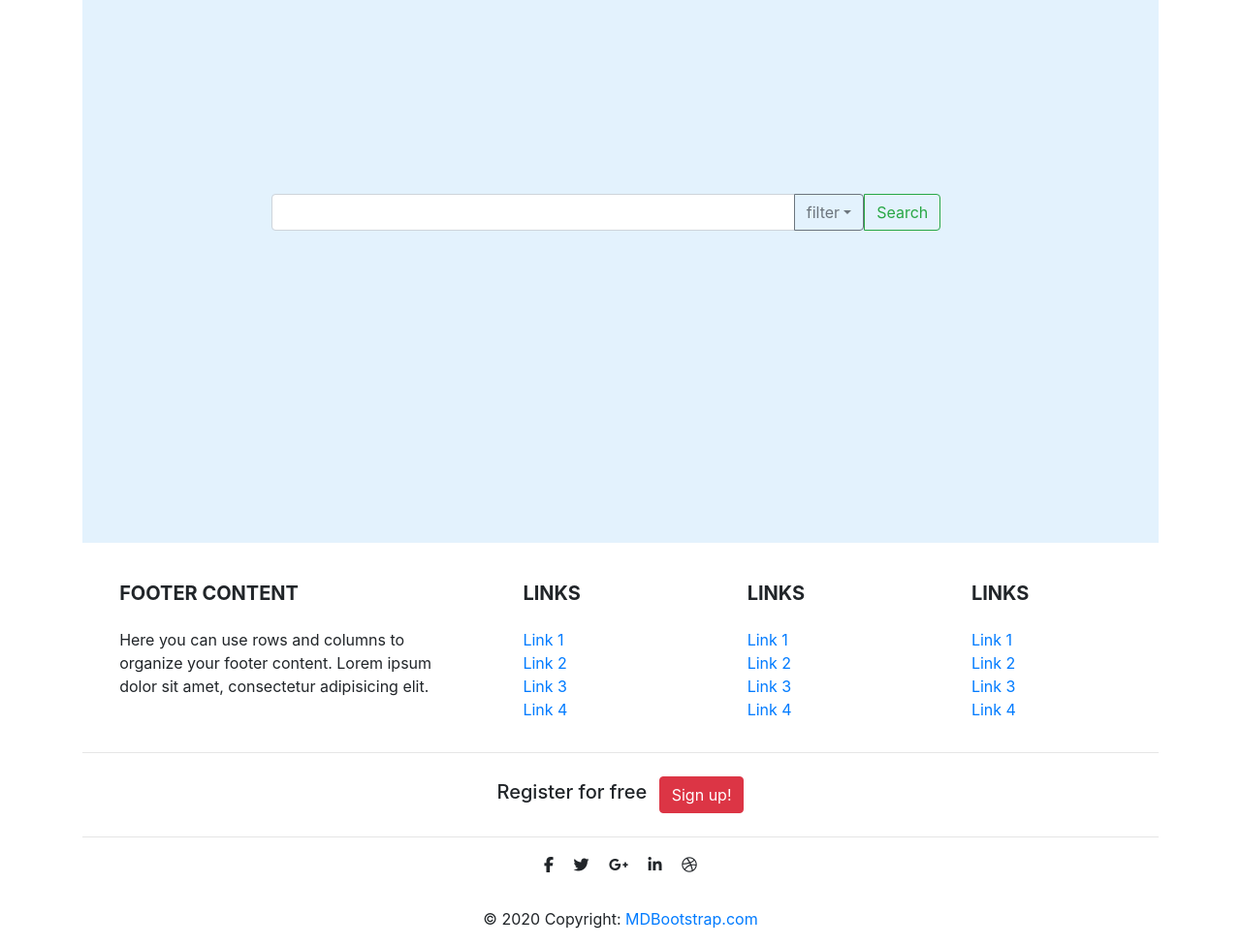
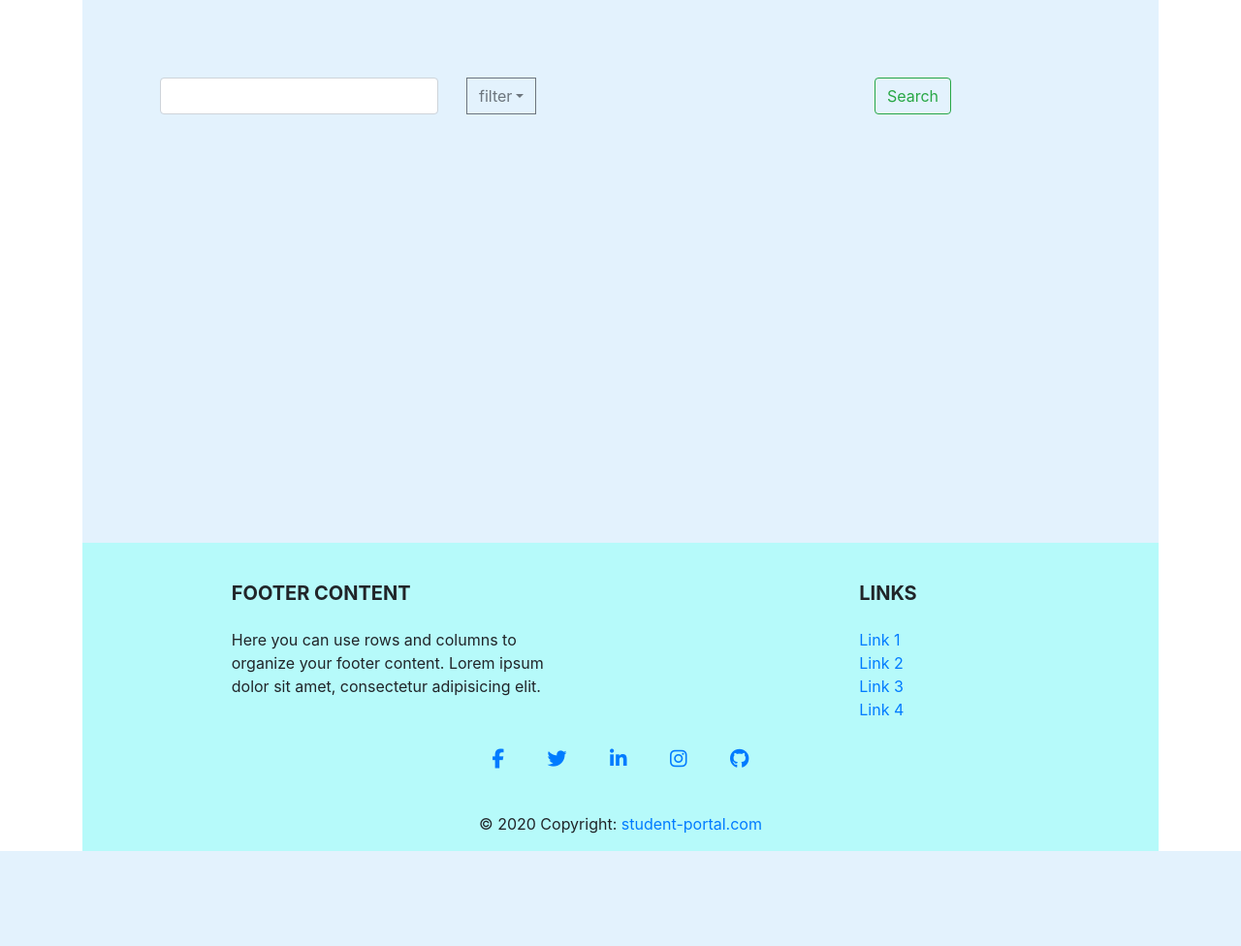
Before and after one commit to sagarsangwan/student-portal, a Flask app: page / in a window 1280 px wide. Shown: the part 56-1032 px from the top of the page at 97% size. After the commit the page ends 934 px from the top, so only its background shows below. Run offline with Flask 2, Linux system fonts and the light colour scheme; some libraries are stand-ins or nearby versions.

Commit message:
style changes in navbar and search page

```diff
--- a/templates/components/footer.html
+++ b/templates/components/footer.html
@@ -1,32 +1,20 @@
-<!-- Footer -->
-<footer class="page-footer font-small stylish-color-dark pt-4">
-
-    <!-- Footer Links -->
+<style>
+    .footer{
+        background: rgb(182, 250, 250);
+    }
+</style>
+<footer class="page-footer footer font-small stylish-color-dark pt-4">
     <div class="container text-center text-md-left">
-
-      <!-- Grid row -->
         <div class="row">
-
-        <!-- Grid column -->
-        <div class="col-md-4 mx-auto">
-
-          <!-- Content -->
+            <div class="col-sm-6 col-md-4 mx-auto">
                 <h5 class="font-weight-bold text-uppercase mt-3 mb-4">Footer Content</h5>
                 <p>Here you can use rows and columns to organize your footer content. Lorem ipsum dolor sit amet,
                     consectetur
-            adipisicing elit.</p>
-
+                    adipisicing elit.
+                </p>
             </div>
-        <!-- Grid column -->
-
-        <hr class="clearfix w-100 d-md-none">
-
-        <!-- Grid column -->
-        <div class="col-md-2 mx-auto">
-
-          <!-- Links -->
+            <div class="col-sm-2 col-md-2 mx-auto">
                 <h5 class="font-weight-bold text-uppercase mt-3 mb-4">Links</h5>
-
                 <ul class="list-unstyled">
                     <li>
                         <a href="#!">Link 1</a>
@@ -43,116 +31,36 @@
                 </ul>
 
             </div>
-        <!-- Grid column -->
 
-        <hr class="clearfix w-100 d-md-none">
 
-        <!-- Grid column -->
-        <div class="col-md-2 mx-auto">
+        </div>
 
-          <!-- Links -->
-          <h5 class="font-weight-bold text-uppercase mt-3 mb-4">Links</h5>
-
-          <ul class="list-unstyled">
-            <li>
-              <a href="#!">Link 1</a>
+        <ul class="list-unstyled list-inline text-center">
+            <li class="list-inline-item">
+                <a href="https://www.facebook.com/sagar.sangwan.902" target="_blank" class="btn-floating btn-lg btn-fb"
+                    type="button" role="button"><i class="fab fa-facebook-f"></i></a>
             </li>
-            <li>
-              <a href="#!">Link 2</a>
+            <li class="list-inline-item">
+                <a href="https://twitter.com/sagar_sangwan01?t=SLoQDBtPPv-blDdL6NwOaw&s=08" target="_blank"
+                    class="btn-floating btn-lg btn-tw" type="button" role="button"><i class="fab fa-twitter"></i></a>
             </li>
-            <li>
-              <a href="#!">Link 3</a>
+            <li class="list-inline-item">
+                <a href="https://www.linkedin.com/in/sagar-sangwan-7731101a9/" target="_blank"
+                    class="btn-floating btn-lg btn-li" type="button" role="button"><i
+                        class="fab fa-linkedin-in"></i></a>
             </li>
-            <li>
-              <a href="#!">Link 4</a>
+            <li class="list-inline-item">
+                <a href="https://www.instagram.com/sagar_hary_a_n_a/" target="_blank"
+                    class="btn-floating btn-lg btn-ins" type="button" role="button"><i class="fab fa-instagram"></i></a>
+            </li>
+            <li class="list-inline-item">
+                <a href="https://github.com/sagarsangwan" target="_blank" class="btn-floating btn-lg btn-git"
+                    type="button" role="button"><i class="fab fa-github"></i></a>
             </li>
         </ul>
 
+
+        <div class="footer-copyright text-center py-3">© 2020 Copyright:
+            <a href="https://mdbootstrap.com/"> student-portal.com</a>
         </div>
-        <!-- Grid column -->
-
-        <hr class="clearfix w-100 d-md-none">
-
-        <!-- Grid column -->
-        <div class="col-md-2 mx-auto">
-
-          <!-- Links -->
-          <h5 class="font-weight-bold text-uppercase mt-3 mb-4">Links</h5>
-
-          <ul class="list-unstyled">
-            <li>
-              <a href="#!">Link 1</a>
-            </li>
-            <li>
-              <a href="#!">Link 2</a>
-            </li>
-            <li>
-              <a href="#!">Link 3</a>
-            </li>
-            <li>
-              <a href="#!">Link 4</a>
-            </li>
-          </ul>
-
-        </div>
-        <!-- Grid column -->
-
-      </div>
-      <!-- Grid row -->
-
-    </div>
-    <!-- Footer Links -->
-
-    <hr>
-
-    <!-- Call to action -->
-    <ul class="list-unstyled list-inline text-center py-2">
-      <li class="list-inline-item">
-        <h5 class="mb-1">Register for free</h5>
-      </li>
-      <li class="list-inline-item">
-        <a href="#!" class="btn btn-danger btn-rounded">Sign up!</a>
-      </li>
-    </ul>
-    <!-- Call to action -->
-
-    <hr>
-
-    <!-- Social buttons -->
-    <ul class="list-unstyled list-inline text-center">
-      <li class="list-inline-item">
-        <a class="btn-floating btn-fb mx-1">
-          <i class="fab fa-facebook-f"> </i>
-        </a>
-      </li>
-      <li class="list-inline-item">
-        <a class="btn-floating btn-tw mx-1">
-          <i class="fab fa-twitter"> </i>
-        </a>
-      </li>
-      <li class="list-inline-item">
-        <a class="btn-floating btn-gplus mx-1">
-          <i class="fab fa-google-plus-g"> </i>
-        </a>
-      </li>
-      <li class="list-inline-item">
-        <a class="btn-floating btn-li mx-1">
-          <i class="fab fa-linkedin-in"> </i>
-        </a>
-      </li>
-      <li class="list-inline-item">
-        <a class="btn-floating btn-dribbble mx-1">
-          <i class="fab fa-dribbble"> </i>
-        </a>
-      </li>
-    </ul>
-    <!-- Social buttons -->
-
-    <!-- Copyright -->
-    <div class="footer-copyright text-center py-3">© 2020 Copyright:
-      <a href="https://mdbootstrap.com/"> MDBootstrap.com</a>
-    </div>
-    <!-- Copyright -->
-
 </footer>
-  <!-- Footer -->
--- a/templates/components/home_search.html
+++ b/templates/components/home_search.html
@@ -2,18 +2,15 @@
   .home-search {
     background-color: #e3f2fd;
     min-height: 70vh;
-    padding-top: 18%;
+    padding: 80px;
   }
 </style>
-
 <form class="container home-search">
-
-  <div class="input-group row justify-content-center">
-
-    <input type="text" class="form-control col-6" aria-label="Text input with dropdown button">
-    <div class="input-group-append">
-
-
+  <div class="input-group row justify-content-center text-center">
+    <div class="col">
+      <input type="text" class="form-control" aria-label="Text input with dropdown button">
+    </div>
+    <div class="input-group-append col">
       <button class="btn btn-outline-secondary dropdown-toggle" type="button" data-toggle="dropdown"
         aria-haspopup="true" aria-expanded="false">filter</button>
       <div class="dropdown-menu">
@@ -23,11 +20,9 @@
         <div role="separator" class="dropdown-divider"></div>
         <a class="dropdown-item" href="#">Separated link</a>
       </div>
-
-
+    </div>
+    <div class="col">
       <button class="btn btn-outline-success my-2 my-sm-0" type="submit">Search</button>
-
     </div>
   </div>
-
 </form>
```
Lines whose indentation alone changed are shown as unchanged.
